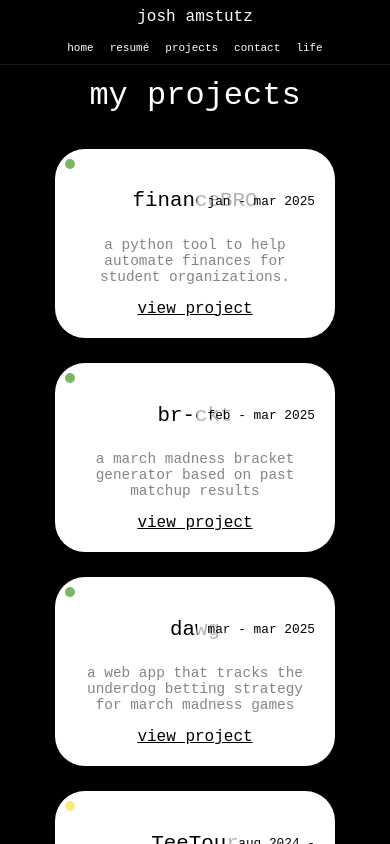
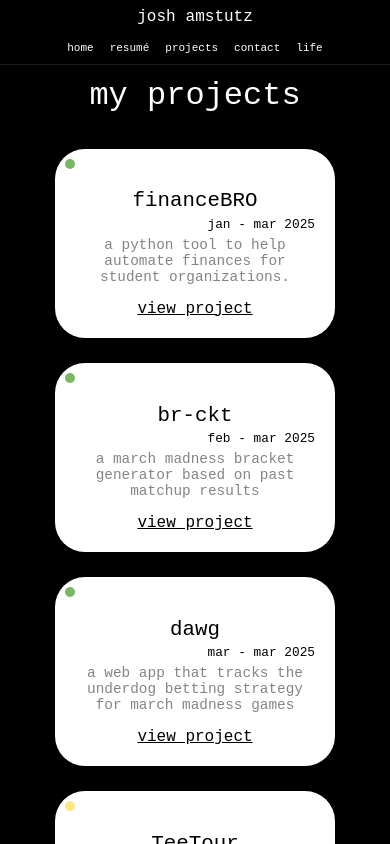
Before and after one commit to joshamstutz/joshamstutz.github.io, a React (Create React App) app: page /projects in a window 390 px wide. Built offline with nearby package versions, Linux system fonts and the light colour scheme.

Commit message:
fixed mobile project date overlap

```diff
--- a/src/pages/Projects/Projects.css
+++ b/src/pages/Projects/Projects.css
@@ -80,7 +80,6 @@ p {
     color: #6E5191;
 }
 
-/* Dot styling */
 .dot {
     position: absolute;
     top: 10px;
@@ -156,11 +155,11 @@ p {
 
 @media (max-width: 768px) {
     .projects-container {
-        padding: 50px 20px; /* Reduce padding for smaller screens */
+        padding: 50px 20px;
     }
 
     h2 {
-        font-size: 2rem; /* Slightly smaller heading */
+        font-size: 2rem;
     }
 
     p {
@@ -168,8 +167,8 @@ p {
     }
 
     .projects-grid {
-        grid-template-columns: 1fr; /* Single-column layout */
-        gap: 25px; /* Reduce gap between project cards */
+        grid-template-columns: 1fr;
+        gap: 25px;
         padding: 25px;
     }
 
@@ -178,10 +177,11 @@ p {
         min-width: 80%;
         min-height: auto;
         padding: 20px;
+        position: relative;
     }
 
     .project-card h3 {
-        font-size: 1.3rem; /* Slightly smaller titles */
+        font-size: 1.3rem;
     }
 
     .project-card p {
@@ -200,7 +200,14 @@ p {
     }
 
     .date {
-        font-size: 0.8rem;
-        padding: 3px 8px;
+        position: absolute;
+        top: 33px;
+        right: 10px;
+        font-size: 0.9rem;
+        color: #666;
+        background: rgba(255, 255, 255, 0.7);
+        padding: 5px 10px;
+        border-radius: 10px;
+        display: inline-block;
     }
 }
```
